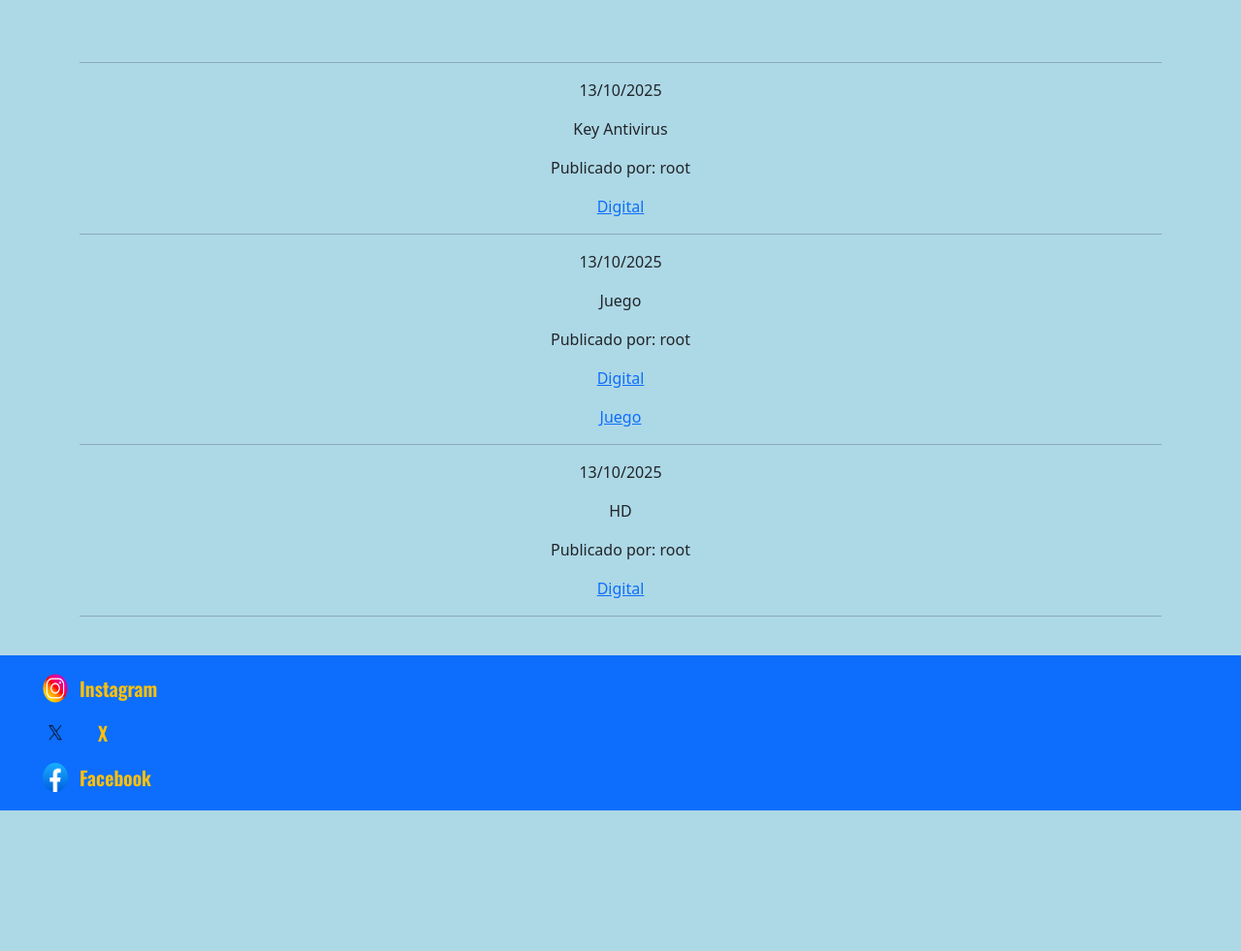
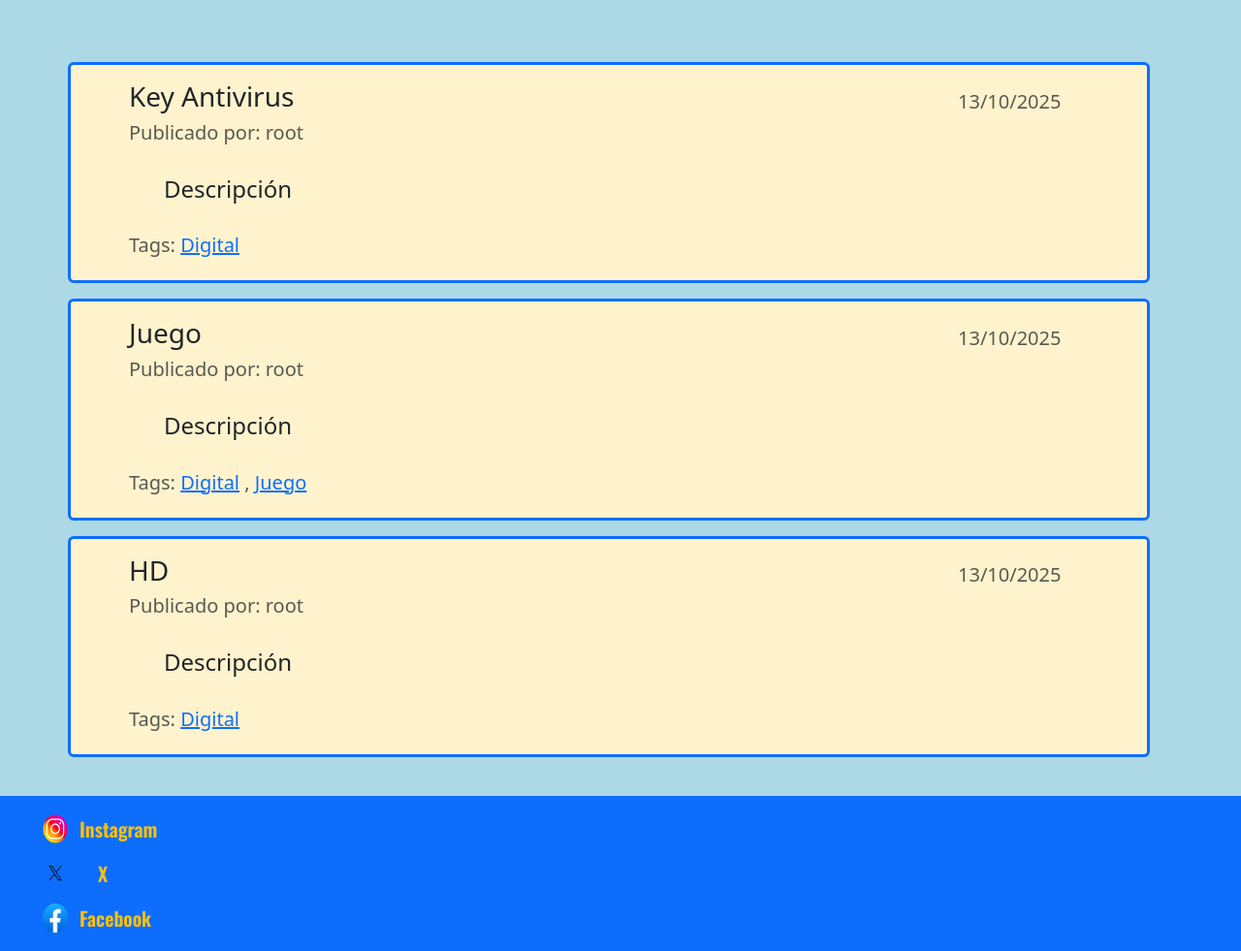
Before and after one commit to FrappuccinoIc/web003, a Django app: page /blog/ in a window 1280 px wide. Shown: the part 120-1101 px from the top of the page at 97% size. Before the commit the page ends 956 px from the top, so only its background shows below. Run offline with Django 5.2, Linux system fonts and the light colour scheme; data comes from the database, SQL or seed files in the repository.

Commit message:
Estilizado de página blog

```diff
--- a/venta/templates/venta/blog.html
+++ b/venta/templates/venta/blog.html
@@ -1,18 +1,24 @@
 {% extends 'venta/base.html' %}
+{% load static %}
 {% block content %}
 
-<hr>
+{% for p in posts %}
+<div class="bg-warning-subtle container row text-start ps-5 bg-white border border-primary border-3 rounded my-3 py-3">
 
-{% for p in posts %}
-<p>{{ p.published|date:"SHORT_DATE_FORMAT" }}</p>
-<p>{{ p.title }}</p>
-<p>Publicado por: {{ p.author }}</p>
+    <div class="container row justify-content-between">
+        <h3 class="col-10">{{ p.title }}</h3>
+        <h5 class="col-2 text-muted align-self-end">{{ p.published|date:"SHORT_DATE_FORMAT" }}</h5>
+    </div>
+    <h5 class="text-muted">Publicado por: {{ p.author }}</h5>
+    <h4 class="py-4 px-5" >Descripción</h4>
 
-{% for c in p.categories.all %}
-    <p><a href="{% url 'category' c.id %}">{{c.name}}</a></p>
-{% endfor %}
-
-<hr>
+    <h5 class="text-muted">Tags:
+        {% for c in p.categories.all %}
+            <a href="{% url 'category' c.id %}">{{c.name}}</a>
+            {% if not forloop.last %}, {% endif %}
+        {% endfor %}
+    </h5>
+</div>
 {% endfor %}
 
 {% endblock %}
```
